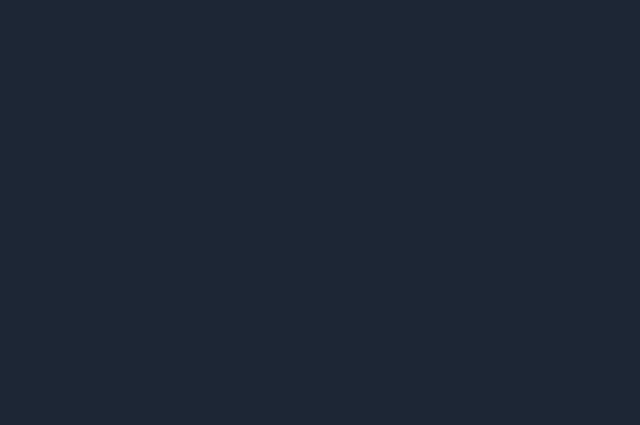
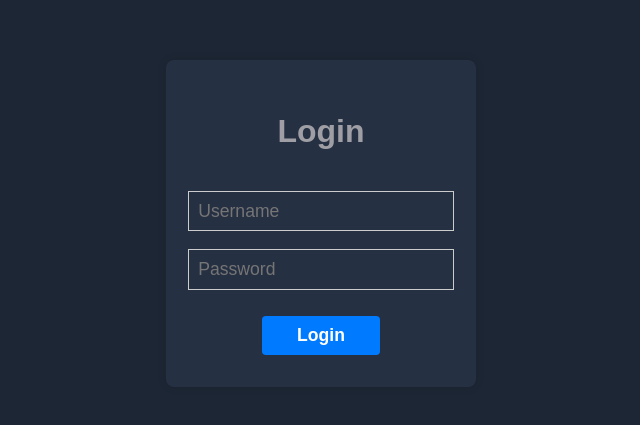
Before and after one commit to StanfordDC/admin-frontend, a React (Vite) app: page /login in a window 1280 px wide. Before the commit this address had no page. Shown: the part 177-602 px from the top of the page, without its empty margins (319-959 px from the left). Built offline with nearby package versions, Linux system fonts and the light colour scheme.

Commit message:
Updated login page and added login feature

```diff
--- a/src/App.jsx
+++ b/src/App.jsx
@@ -4,6 +4,7 @@ import {BrowserRouter, Routes, Route} from 'react-router-dom'
 import ListAllResponses from './pages/ListAllResponses'
 import AddWasteType from './pages/AddWasteType'
 import SearchWasteType from './pages/SearchWasteType'
+import Login from './pages/Login'
 
 function App() {
 
@@ -14,6 +15,7 @@ function App() {
           <Route path="/responses" element={<ListAllResponses/>}></Route>
           <Route path="/create" element={<AddWasteType/>}></Route>
           <Route path="/search" element={<SearchWasteType/>}></Route>
+          <Route path="/login" element={<Login/>}></Route>
         </Routes>
       </BrowserRouter>
   )
--- a/src/components/Sidebar.jsx
+++ b/src/components/Sidebar.jsx
@@ -1,5 +1,4 @@
 import React from 'react'
-import {BsFillGrid3X3GapFill, BsListCheck} from 'react-icons/bs'
 import { useNavigate  } from 'react-router-dom';
 import { Home } from '@mui/icons-material';
 import AddIcon from '@mui/icons-material/Add';
--- /dev/null
+++ b/src/pages/Login.css
@@ -0,0 +1,48 @@
+.login-container {
+    display: flex;
+    justify-content: center;
+    align-items: center;
+    height: 100vh;
+    background-color: #1d2634;
+}
+
+.login-form {
+    display: flex;
+    flex-direction: column;
+    align-items: center;
+    background: #263043;
+    padding: 2em;
+    border-radius: 8px;
+    box-shadow: 0 0 10px rgba(0, 0, 0, 0.1);
+}
+
+.login-form h1 {
+    margin-bottom: 1em;
+}
+
+.login-form input {
+    font-size: 1.1rem;
+    color: white;
+    border: none;
+    background-color: #263043;
+    width: 100%;
+    padding: 0.5em;
+    margin: 0.5em 0;
+    border: 1px solid #ccc;
+}
+
+.login-form button {
+    font-size: 1.1rem;
+    font-weight: bold;
+    padding: 0.5em 2em;
+    margin-top: 1em;
+    background-color: #007bff;
+    color: white;
+    border: none;
+    border-radius: 4px;
+    cursor: pointer;
+}
+
+.login-form button:hover {
+    background-color: #0056b3;
+}
--- a/src/pages/Login.jsx
+++ b/src/pages/Login.jsx
@@ -1,5 +1,47 @@
-function Login(){
+import { useState } from 'react'
+import './Login.css'
+function Login() {
+    const [username, setUsername] = useState('');
+    const [password, setPassword] = useState('');
 
+    function handleUsernameChange(event) {
+        setUsername(event.target.value);
+    }
+
+    function handlePasswordChange(event) {
+        setPassword(event.target.value);
+    }
+
+    const handleSubmit = (e) =>{
+        e.preventDefault()
+        const user = {username, password}
+        fetch('http://localhost:8080/user/login', {
+            method: 'POST',
+            credentials: 'include',
+            body: JSON.stringify(user)
+        })
+    }
+
+    return (
+        <div className="login-container">
+            <form className="login-form" action="" onSubmit={handleSubmit}>
+                <h1>Login</h1>
+                <input
+                    type="text"
+                    placeholder="Username"
+                    value={username}
+                    onChange={handleUsernameChange}
+                />
+                <input
+                    type="password"
+                    placeholder="Password"
+                    value={password}
+                    onChange={handlePasswordChange}
+                />
+                <button type="submit">Login</button>
+            </form>
+        </div>
+    );
 }
 
 export default Login
```
